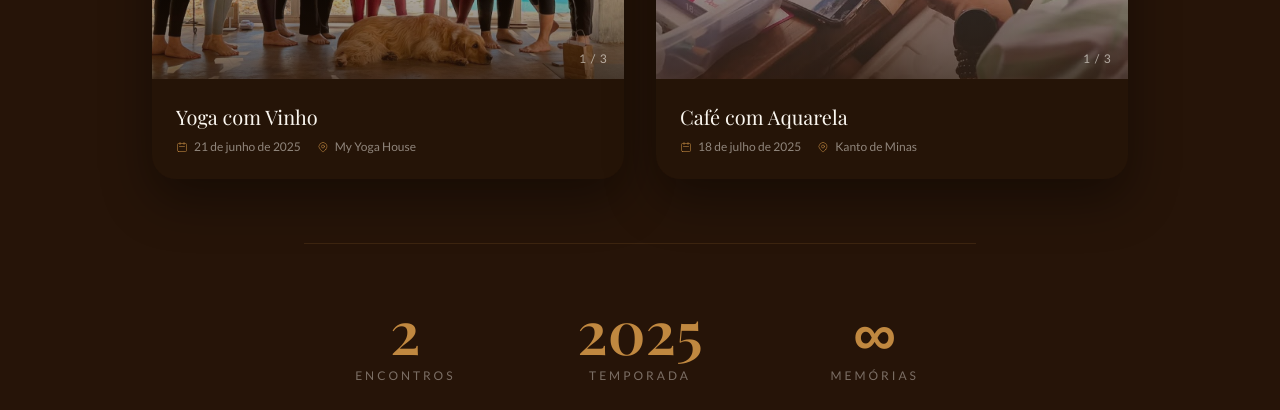
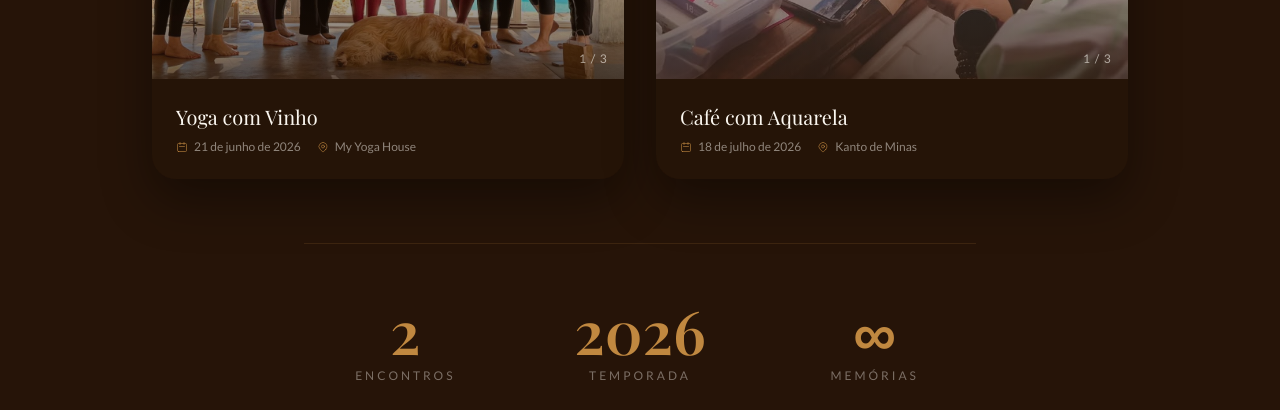
Before and after one commit to pedrotravain-net/clubeentredestinos, a Next.js app: page / in a window 1280 px wide. Shown: the part 3660-4070 px from the top of the page. Built offline with nearby package versions, Linux system fonts and the light colour scheme.

Commit message:
Corrige ano dos encontros anteriores e da temporada para 2026

```diff
--- a/components/PastEvents.tsx
+++ b/components/PastEvents.tsx
@@ -5,7 +5,7 @@ import Image from 'next/image'
 const pastEvents = [
   {
     title: 'Yoga com Vinho',
-    date: '21 de junho de 2025',
+    date: '21 de junho de 2026',
     location: 'My Yoga House',
     photos: [
       { src: '/images/yoga-grupo.jpg',  alt: 'Grupo de mulheres no Yoga com Vinho' },
@@ -15,7 +15,7 @@ const pastEvents = [
   },
   {
     title: 'Café com Aquarela',
-    date: '18 de julho de 2025',
+    date: '18 de julho de 2026',
     location: 'Kanto de Minas',
     photos: [
       { src: '/images/aquarela-cafe-1.jpg', alt: 'Grupo do Café com Aquarela' },
@@ -129,7 +129,7 @@ export default function PastEvents() {
             <p className="font-sans text-xs tracking-[0.25em] uppercase text-cream/40">encontros</p>
           </div>
           <div>
-            <p className="font-serif text-5xl md:text-6xl text-blush font-semibold mb-2">2025</p>
+            <p className="font-serif text-5xl md:text-6xl text-blush font-semibold mb-2">2026</p>
             <p className="font-sans text-xs tracking-[0.25em] uppercase text-cream/40">temporada</p>
           </div>
           <div>
```
